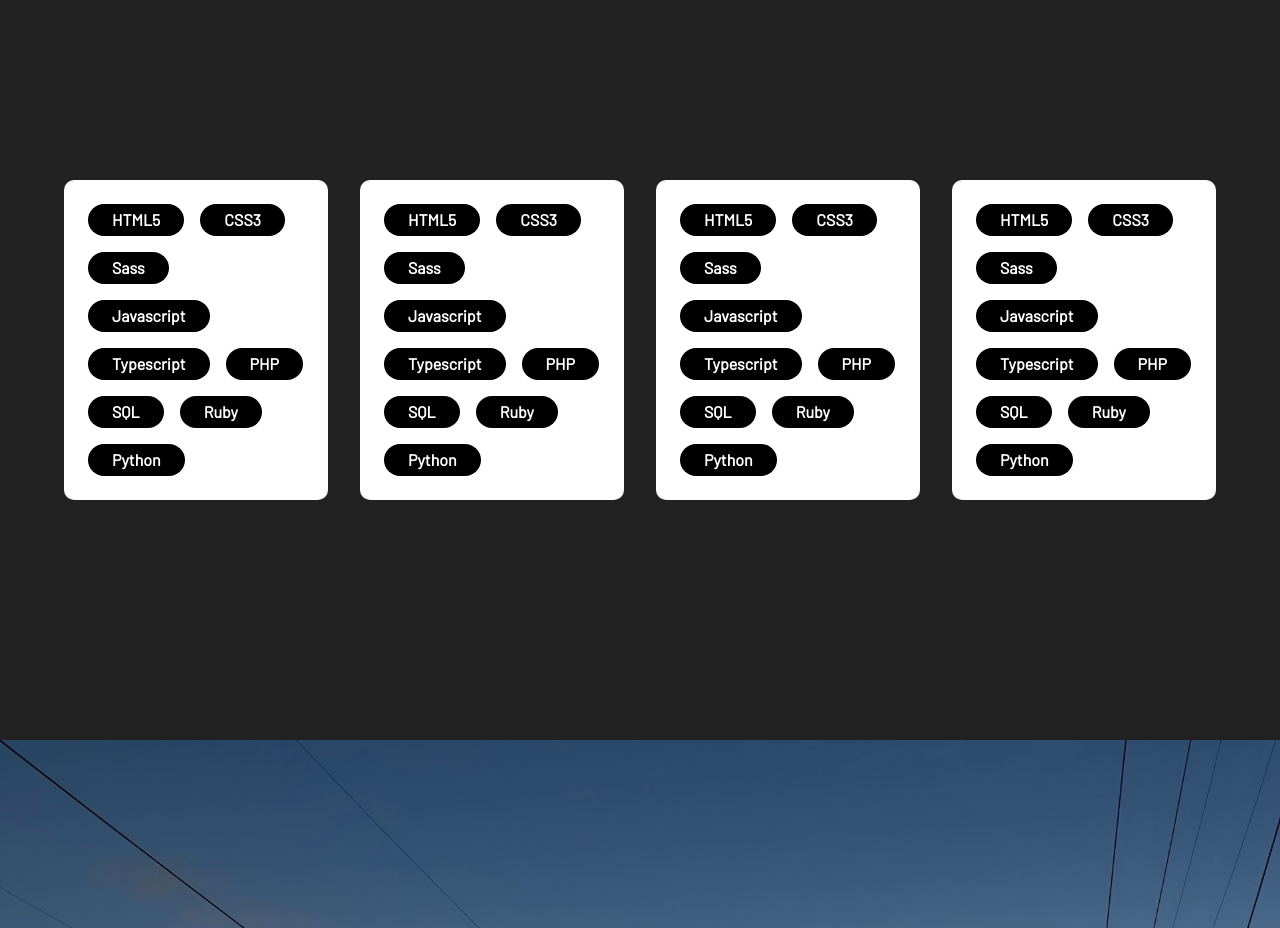
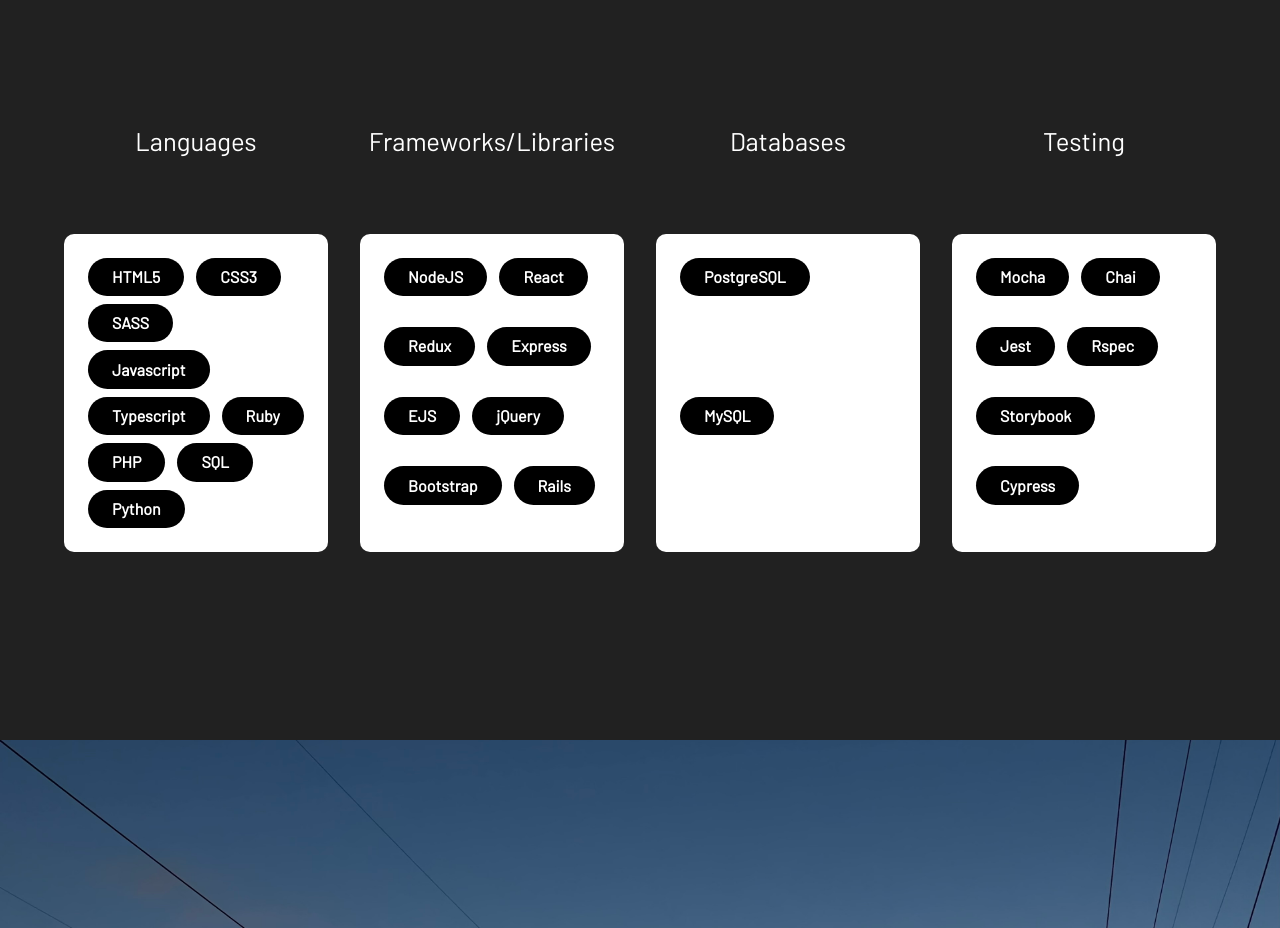
Before and after one commit to ryanpunwasi/portfolio, a React app: page / in a window 1280 px wide. Shown: the part 1660-2588 px from the top of the page. Built offline with nearby package versions, Linux system fonts and the light colour scheme.

Commit message:
feat: add skill titles; use props to implement dynamic sections

```diff
--- a/src/components/Skills.jsx
+++ b/src/components/Skills.jsx
@@ -1,6 +1,4 @@
-import { useState } from "react";
 import SkillsChips from "./SkillsChips";
-import SkillsNav from "./SkillsNav";
 
 import "./Skills.scss";
 
@@ -17,6 +15,7 @@
     languages: [
       "HTML5",
       "CSS3",
+      "SASS",
       "Javascript",
       "Typescript",
       "Ruby",
@@ -33,41 +32,33 @@
       "Express",
       "EJS",
       "jQuery",
-      "SASS",
-      "Bootstrap 5",
+      "Bootstrap",
       "Rails",
     ],
   },
   2: { databases: ["PostgreSQL", "MySQL"] },
-  3: { "version control": ["Git"] },
-  4: { testing: ["Mocha", "Chai", "Storybook", "Cypress", "Rspec"] },
+  3: { testing: ["Mocha", "Chai", "Jest", "Rspec", "Storybook", "Cypress"] },
 };
 
 const Skills = () => {
-  const [selected, setSelected] = useState(0);
-
-  const nextSection = () => {
-    setSelected(prev => (prev + 1) % sections.length);
-  };
-
-  const previousSection = () => {
-    setSelected(prev => (prev + sections.length - 1) % sections.length);
-  };
-
   return (
     <div className="skills__section">
       <div>
         <div>
-          <SkillsChips />
+          <p className="skills__header">Languages</p>
+          <SkillsChips skills={sectionsObj[0].languages} />
         </div>
         <div>
-          <SkillsChips />
+          <p className="skills__header">Frameworks/Libraries</p>
+          <SkillsChips skills={sectionsObj[1].frameworks} />
         </div>
         <div>
-          <SkillsChips />
+          <p className="skills__header">Databases</p>
+          <SkillsChips skills={sectionsObj[2].databases} />
         </div>
         <div>
-          <SkillsChips />
+          <p className="skills__header">Testing</p>
+          <SkillsChips skills={sectionsObj[3].testing} />
         </div>
       </div>
     </div>
--- a/src/components/Skills.scss
+++ b/src/components/Skills.scss
@@ -10,10 +10,22 @@
   padding: 1em;
 }
 
+.skills__header {
+  text-align: center;
+  font-size: 2vw;
+}
+
 .skills__section > div {
   display: flex;
   justify-content: center;
-  align-items: center;
   width: 90vw;
   gap: 2em;
 }
+
+.skills__section > div > div {
+  display: flex;
+  flex-direction: column;
+  justify-content: end;
+  gap: 5em;
+  width: 25%;
+}
--- a/src/components/SkillsChip.jsx
+++ b/src/components/SkillsChip.jsx
@@ -1,7 +1,7 @@
 import "./SkillsChip.scss";
 
 const SkillsChip = ({ skill }) => {
-  return <span className="skills__chip">{skill}</span>;
+  return <span className="skill__chip">{skill}</span>;
 };
 
 export default SkillsChip;
--- a/src/components/SkillsChip.scss
+++ b/src/components/SkillsChip.scss
@@ -1,10 +1,12 @@
-.skills__chip {
-  background-color: rgb(255, 255, 255);
-  letter-spacing: 0.8px;
-  color: black;
-  padding: 1em 1.5em;
-  border-radius: 30px;
-  font-size: 1em;
-  font-family: "Barlow";
-  font-weight: 700;
+.skill__chip {
+  background-color: black;
+  user-select: none;
+  height: 30px;
+  color: white;
+  border-radius: 50px;
+  padding: 1.2em 1.5em;
+  display: flex;
+  justify-content: center;
+  align-items: center;
+  font-weight: 800;
 }
--- a/src/components/SkillsChips.jsx
+++ b/src/components/SkillsChips.jsx
@@ -1,19 +1,9 @@
+import SkillsChip from "./SkillsChip";
 import "./SkillsChips.scss";
 
-const SkillsChips = () => {
-  return (
-    <div className="skills__chips">
-      <span className="skill__chip">HTML5</span>
-      <span className="skill__chip">CSS3</span>
-      <span className="skill__chip">Sass</span>
-      <span className="skill__chip">Javascript</span>
-      <span className="skill__chip">Typescript</span>
-      <span className="skill__chip">PHP</span>
-      <span className="skill__chip">SQL</span>
-      <span className="skill__chip">Ruby</span>
-      <span className="skill__chip">Python</span>
-    </div>
-  );
+const SkillsChips = ({ skills }) => {
+  const renderedSkills = skills.map(skill => <SkillsChip skill={skill} />);
+  return <div className="skills__chips">{renderedSkills}</div>;
 };
 
 export default SkillsChips;
--- a/src/components/SkillsChips.scss
+++ b/src/components/SkillsChips.scss
@@ -1,23 +1,9 @@
 .skills__chips {
   background-color: white;
   border-radius: 10px;
-  height: auto;
   display: flex;
   flex-wrap: wrap;
-  color: black;
   padding: 1.5em;
-  gap: 1em;
+  gap: 0.5em 0.75em;
+  height: 100%;
 }
-
-.skill__chip {
-  background-color: black;
-  user-select: none;
-  height: 30px;
-  color: white;
-  border-radius: 50px;
-  padding: 1em 1.5em;
-  display: flex;
-  justify-content: center;
-  align-items: center;
-  font-weight: 800;
-}
```
